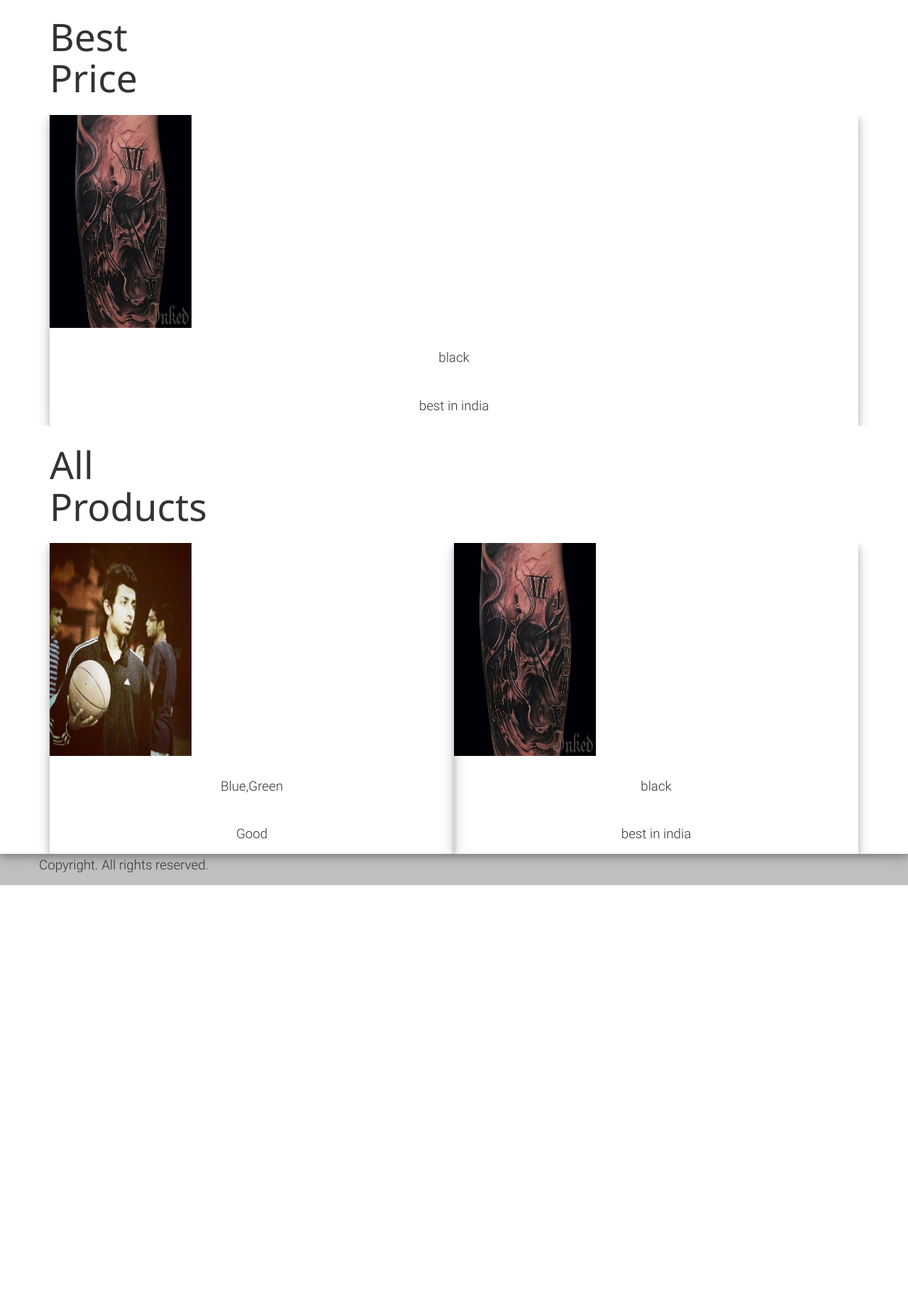
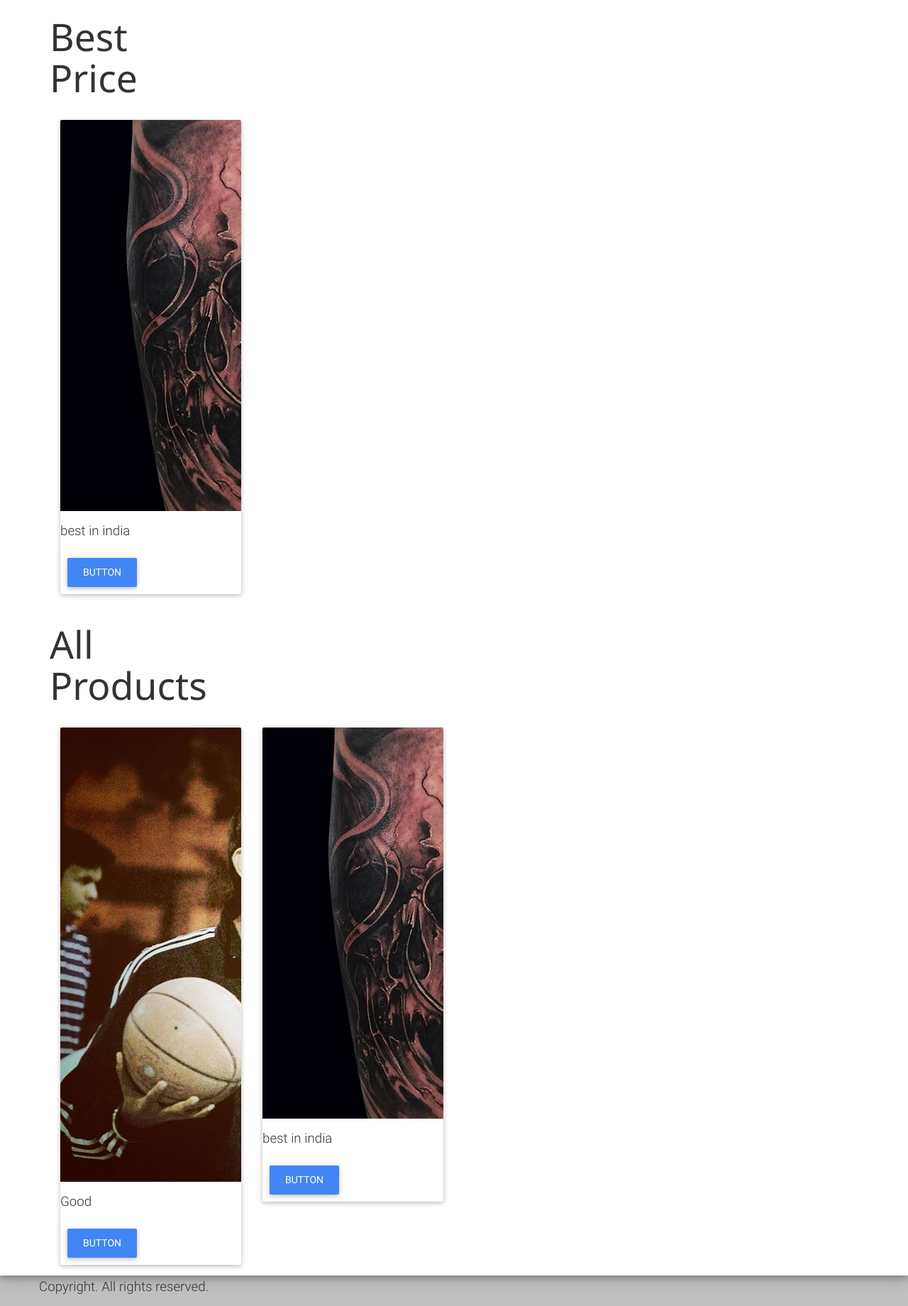
Before and after one commit to vasujain00/HomeDecor, a PHP site: page / in a window 1280 px wide. Shown: the part 642-2482 px from the top of the page at 71% size. Before the commit the page ends 1889 px from the top, so only its background shows below. Run offline with PHP 8.4, Linux system fonts and the light colour scheme; data comes from the database, SQL or seed files in the repository; some libraries are stand-ins or nearby versions.

Commit message:
card template changed for product viewing

```diff
--- a/inc/products.php
+++ b/inc/products.php
@@ -27,16 +27,16 @@ class Product{
             $i=$i+1;
             $image="products/".$image;
            echo "
-                  <div class=\"w3-card-4 w3-cell\">
-                    <img class=\"img_size\" src=\"".$image."\" alt=\"Norway\">
-                    <div class=\"w3-container w3-center\">
-                      <h1>".$name."</h1>
-                      <p>".$color."<br>".$price."<br>".$description."</p>
-                    </div>
-                  </div>
-
-           ";
-
+            <div class=\"col-md-3\">
+            <div class=\"card\">
+                <img class=\"img-fluid\" src=\"".$image."\" alt=\"Card image cap\">
+                <div class=\"card-block\">
+                    <h4 class=\"card-title\">".$name."</h4>
+                    <p class=\"card-text\">".$description."</p>
+                    <a href=\"#\" class=\"btn btn-primary\">Button</a>
+                </div>
+            </div>
+            </div>";
       }
     }
   }
@@ -65,15 +65,16 @@ class Product{
             $image="products/".$image;
 
             echo "
-
-                  <div class=\"w3-card-4 w3-cell\">
-                    <img class=\"img_size\" src=\"".$image."\" alt=\"Norway\">
-                    <div class=\"w3-container w3-center\">
-                      <h1>".$name."</h1>
-                      <p>".$color."<br>".$price."<br>".$description."</p>
-                    </div>
-                  </div>
-            ";
+            <div class=\"col-md-3\">
+            <div class=\"card\">
+                <img class=\"img-fluid\" src=\"".$image."\" alt=\"Card image cap\">
+                <div class=\"card-block\">
+                    <h4 class=\"card-title\">".$name."</h4>
+                    <p class=\"card-text\">".$description."</p>
+                    <a href=\"#\" class=\"btn btn-primary\">Button</a>
+                </div>
+            </div>
+            </div>";
 
       } //While closed
   }  //If closed
```
